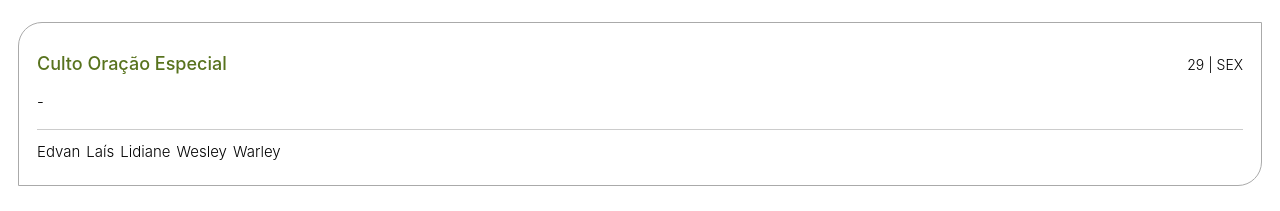
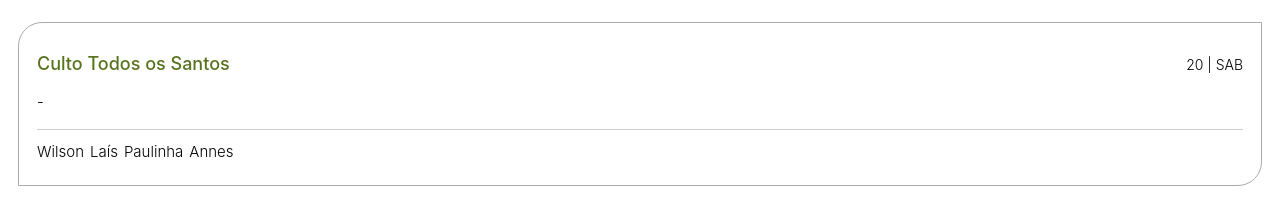
Before and after one commit to hupernikomen/scalepraise, a React (Create React App) app: page / in a window 1280 px wide. Shown: the part 1179-1390 px from the top of the page. Built offline with nearby package versions, Linux system fonts and the light colour scheme.

Commit message:
melhorias

```diff
--- a/src/App.js
+++ b/src/App.js
@@ -8,22 +8,23 @@ const versiculos = require('./utils/versiculos.json');
 const hinos = require('./utils/selecaohinos.json');
 
 export default function App() {
-  const [louvoresTocador, setLouvoresTocador] = useState([]);
-  const [tipoLouvor, setTipoLouvor] = useState('');
+  const [louvoresPorTocador, setLouvoresPorTocador] = useState([]);
+  const [selecaoTipo, setSelecaoTipo] = useState('');
+  const [selecaoTocador, setSelecaoTocador] = useState('');
+  const [sorteioVersiculo, setSorteioVersiculo] = useState(Math.floor(Math.random() * versiculos.length));
+
   const tocadores = ['Andre', 'Thiago', 'Warley', 'Rhuan'];
-  const [tocador, setTocador] = useState('');
   const [obs, setObs] = useState([]);
 
-  var moment = require('moment');
-  var data_hora_atual = new Date();
+  const moment = require('moment');
+  const hoje = new Date();
 
-  const numDaSemanaNoAno = moment(data_hora_atual).startOf('isoWeek').format('ww');
+  const contSemana = moment(hoje).startOf('isoWeek').format('ww');
+  let tocadorIbav = null;
 
   useEffect(() => {
-    buscaTocador(tocador, tipoLouvor);
-  }, [tocador, tipoLouvor]);
-
-  const [sortVerso, setSortVerso] = useState(Math.floor(Math.random() * versiculos.length));
+    buscaTocador(selecaoTocador, selecaoTipo);
+  }, [selecaoTocador, selecaoTipo]);
 
   useEffect(() => {
     // setTimeout(() => {
@@ -38,7 +39,7 @@ export default function App() {
 
     const interval = setInterval(() => {
       const index = Math.floor(Math.random() * versiculos.length);
-      setSortVerso(index);
+      setSorteioVersiculo(index);
     }, 8000);
 
     // Clean up the interval on component unmount
@@ -52,7 +53,6 @@ export default function App() {
       psh: ['Thiago', 'Andre', 'Warley', 'Rhuan', 'Thiago'],
       ebd: ['Annes']
     },
-
     vocalistas: {
       oracaoedoutrina: ['Lidiane', 'Laís', 'Edvan'],
       psh: [
@@ -61,12 +61,11 @@ export default function App() {
         ['Edmilson', 'Fernanda'],
         ['Lidiane', 'Laís', 'Edvan'],
         ['Convite', 'Convite']
-      ], // COM CHUVA
+      ],
       ebd: ['Wilson', 'Paulinha']
     }
   };
 
-  let tocadorIbav = null;
   if (numeroDaSemana() === numeroDeDomingosMes()) {
     tocadorIbav = 'Warley';
   } else if (numeroDaSemana() % 2) {
@@ -78,9 +77,8 @@ export default function App() {
   const buscaLouvores = (tipo, tocador, numDaSemanaNoAno) => {
     const listaTipo = listaLouvores.filter((item) => item.tipo === tipo);
     const listatocador = listaTipo.filter((item) => item.tocadores?.indexOf(tocador) > -1);
+    const posicao = (numDaSemanaNoAno - 1) % listatocador.length;
 
-    // const posicao = index - Math.floor(index / listatocador.length) * listatocador.length;
-    const posicao = (numDaSemanaNoAno - 1) % listatocador.length;
     return listatocador[posicao] || '[ Livre Escolha ]';
   };
 
@@ -88,7 +86,7 @@ export default function App() {
     {
       culto: 'Doutrina / Oração',
       data: proximo(5),
-      louvores: [buscaLouvores('sexta', 'Warley', numDaSemanaNoAno - 1), buscaLouvores('sexta', 'Warley', numDaSemanaNoAno)],
+      louvores: [buscaLouvores('sexta', 'Warley', contSemana - 1), buscaLouvores('sexta', 'Warley', contSemana)],
       vocalistas: musicos.vocalistas.oracaoedoutrina,
       instrumentistas: musicos.instrumentistas.sexta,
       status: true
@@ -104,8 +102,8 @@ export default function App() {
     {
       culto: 'Louvor e Pregação',
       data: proximo(0),
-      louvores: [buscaLouvores('preludio', tocadorIbav, numDaSemanaNoAno), buscaLouvores('primeiromomento', tocadorIbav, numDaSemanaNoAno), buscaLouvores('comunhao', tocadorIbav, numDaSemanaNoAno)],
-      hcc: hinos[parseInt(numDaSemanaNoAno)],
+      louvores: [buscaLouvores('preludio', tocadorIbav, contSemana), buscaLouvores('primeiromomento', tocadorIbav, contSemana), buscaLouvores('comunhao', tocadorIbav, contSemana)],
+      hcc: hinos[parseInt(contSemana)],
       vocalistas: ['Edmilson', 'Edvan', ...VozesFemininas()],
       instrumentistas: ['Wesley', 'Annes', tocadorIbav],
       status: true
@@ -114,10 +112,10 @@ export default function App() {
       culto: 'PSH',
       data: proximo(6),
       louvores: [
-        buscaLouvores('preludio', musicos.instrumentistas.psh[0], numDaSemanaNoAno),
-        buscaLouvores('primeiromomento', musicos.instrumentistas.psh[0], numDaSemanaNoAno + 1),
-        buscaLouvores('primeiromomento', musicos.instrumentistas.psh[0], numDaSemanaNoAno + 2),
-        buscaLouvores('comunhao', musicos.instrumentistas.psh[0], numDaSemanaNoAno + 2)
+        buscaLouvores('preludio', musicos.instrumentistas.psh[0], contSemana),
+        buscaLouvores('primeiromomento', musicos.instrumentistas.psh[0], contSemana + 1),
+        buscaLouvores('primeiromomento', musicos.instrumentistas.psh[0], contSemana + 2),
+        buscaLouvores('comunhao', musicos.instrumentistas.psh[0], contSemana + 2)
       ],
       vocalistas: musicos.vocalistas.psh[numeroDaSemana() - 1],
       instrumentistas: [musicos.instrumentistas.psh[numeroDaSemana() - 1], 'Annes'],
@@ -126,18 +124,18 @@ export default function App() {
     // ________________________________________
 
     {
-      data: converteData('29/12/2023'),
-      culto: 'Culto Oração Especial',
+      data: converteData('20/1/2024'),
+      culto: 'Culto Todos os Santos',
       louvores: [''],
-      vocalistas: ['Edvan', 'Laís', 'Lidiane'],
-      instrumentistas: ['Wesley', 'Warley']
+      vocalistas: ['Wilson', 'Laís', 'Paulinha'],
+      instrumentistas: ['Annes']
     }
   ];
 
   // Busca o Tocador com base no tipo de louvor
   function buscaTocador(tocador, tipo) {
     const louvorEncontrado = listaLouvores.filter((louvor) => louvor.tocadores?.includes(tocador) && louvor.tipo === tipo);
-    setLouvoresTocador(louvorEncontrado);
+    setLouvoresPorTocador(louvorEncontrado);
   }
 
   // Coloca as datas em ordem cronologica
@@ -150,9 +148,10 @@ export default function App() {
     const voz1 = ['Lais', 'Paulinha', 'Kelviane', 'Fernanda', 'Lidiane'];
     const voz2 = ['Lais', 'Kelviane', 'Lidiane'];
 
-    let i1 = (numDaSemanaNoAno - 1) % voz1.length;
-    let i2 = (numDaSemanaNoAno - 1) % voz2.length;
+    let i1 = (contSemana - 1) % voz1.length;
+    let i2 = (contSemana - 1) % voz2.length;
 
+    // Impede repetição de vozes
     if (voz1[i1] === voz2[i2]) {
       i1++;
     }
@@ -171,9 +170,9 @@ export default function App() {
       <div style={{ padding: 18, background: '#58731e' }}>
         <div style={{ marginBottom: 12, display: 'flex', alignItems: 'center' }}>
           <FiBookOpen size={16} color="#FFF" />
-          <label style={{ fontSize: 20, fontWeight: 600, color: '#FFF', marginLeft: 12 }}>{versiculos[sortVerso].ref}</label>
+          <label style={{ fontSize: 20, fontWeight: 600, color: '#FFF', marginLeft: 12 }}>{versiculos[sorteioVersiculo].ref}</label>
         </div>
-        <label style={{ fontSize: 16, fontStyle: 'italic', fontWeight: 300, color: '#FFF' }}>{versiculos[sortVerso].texto}</label>
+        <label style={{ fontSize: 16, fontStyle: 'italic', fontWeight: 300, color: '#FFF' }}>{versiculos[sorteioVersiculo].texto}</label>
       </div>
     );
   }
@@ -227,7 +226,7 @@ export default function App() {
       >
         <div style={{ width: '100vw', height: 75, background: '#fff', opacity: 0.7 }} />
         <div style={{ position: 'absolute' }}>
-          <h1 style={{ fontSize: 20, fontWeight: 900, color: '#000', margin: 0 }}>ESCALA DE LOUVOR #{numDaSemanaNoAno}</h1>
+          <h1 style={{ fontSize: 20, fontWeight: 900, color: '#000', margin: 0 }}>ESCALA DE LOUVOR #{contSemana}</h1>
           <span style={{ fontWeight: 300, fontSize: 12, marginTop: 3 }}>IGREJA BATISTA ÁRVORE DA VIDA</span>
         </div>
       </div>
@@ -240,7 +239,7 @@ export default function App() {
           <div style={{ display: 'flex', gap: 6 }}>
             <select
               style={{ fontWeight: 300, fontSize: 15, width: '45%', background: '#fff', height: 40, padding: '0 12px', borderRadius: 6, outline: 'none' }}
-              onChange={(e) => setTocador(e.target.value)}
+              onChange={(e) => setSelecaoTocador(e.target.value)}
             >
               <option>Quem tocará?</option>
               {tocadores.map((tocador, index) => (
@@ -248,10 +247,10 @@ export default function App() {
               ))}
             </select>
 
-            {tocador ? (
+            {selecaoTocador ? (
               <select
                 style={{ fontWeight: 300, fontSize: 15, width: '55%', background: '#fff', padding: '0 12px', height: 40, borderRadius: 6, outline: 'none' }}
-                onChange={(e) => setTipoLouvor(e.target.value)}
+                onChange={(e) => setSelecaoTipo(e.target.value)}
               >
                 <option>Qual momento?</option>
                 <option value={'preludio'}>Prelúdio</option>
@@ -263,7 +262,7 @@ export default function App() {
           </div>
 
           <div style={{ margin: 18 }}>
-            {louvoresTocador.map((louvor, index) => {
+            {louvoresPorTocador.map((louvor, index) => {
               return (
                 <div key={index} style={{ fontWeight: 300, alignItems: 'center', display: 'flex', flexDirection: 'row' }}>
                   - {louvor?.louvor}
--- a/src/functions.js
+++ b/src/functions.js
@@ -1,12 +1,12 @@
 // Encontre o próximo dia que seja sexta-feira
 export function proximo(num) {
   let now = new Date();
-  let nextSaturday = new Date(now.getTime());
-  while (nextSaturday.getDay() !== num) {
-    nextSaturday.setDate(nextSaturday.getDate() + 1);
+  let nextDay = new Date(now.getTime());
+  while (nextDay.getDay() !== num) {
+    nextDay.setDate(nextDay.getDate() + 1);
   }
 
-  return nextSaturday;
+  return nextDay;
 }
 
 export function numeroDaSemana() {
--- a/src/utils/louvores.json
+++ b/src/utils/louvores.json
@@ -3,17 +3,15 @@
   { "tipo": "preludio", "tom": "F#m", "louvor": "Em Espírito em verdade", "tocadores": ["Andre", "Thiago"] },
   { "tipo": "preludio", "tom": "C", "louvor": "Renova-me", "tocadores": ["Andre", "Warley", "Thiago"] },
   { "tipo": "preludio", "tom": "E", "louvor": "Jesus em Tua presença", "tocadores": ["Andre", "Thiago", "Warley"] },
-  { "tipo": "preludio", "tom": "C", "louvor": "Cria em Mim", "tocadores": [] },
   { "tipo": "preludio", "tom": "D", "louvor": "Vem, esta é a hora", "tocadores": ["Andre", "Thiago"] },
   { "tipo": "preludio", "tom": "F", "louvor": "Não ha Deus maior", "tocadores": ["Andre"] },
   { "tipo": "preludio", "tom": "", "louvor": "Vim para adorar-Te", "tocadores": ["Andre", "Warley", "Thiago"] },
-  { "tipo": "preludio", "tom": "", "louvor": "Tu és Soberano", "tocadores": [""] },
   { "tipo": "preludio", "tom": "", "louvor": "Me derramar", "tocadores": ["Thiago"] },
   { "tipo": "preludio", "tom": "", "louvor": "Digno de Glória", "tocadores": ["Warley"] },
   { "tipo": "preludio", "tom": "", "louvor": "Deus esta aqui", "tocadores": ["Andre"] },
 
   { "tipo": "sexta", "tom": "", "louvor": "Vim para adorar-Te", "tocadores": ["Warley"] },
-  { "tipo": "sexta", "tom": "", "louvor": "Digno de Glória", "tocadores": ["Warley"] },
+  { "tipo": "sexta", "tom": "G", "louvor": "Digno de Glória", "tocadores": ["Warley"] },
   { "tipo": "sexta", "tom": "E", "louvor": "Jesus em Tua presença", "tocadores": ["Warley"] },
   { "tipo": "sexta", "tom": "", "louvor": "Deus esta aqui", "tocadores": ["Warley"] },
   { "tipo": "sexta", "tom": "Am", "louvor": "Ao único", "tocadores": ["Warley"] },
@@ -64,7 +62,6 @@
   { "tipo": "comunhao", "tom": "", "louvor": "Celebrai com jubilo", "tocadores": ["Rhuan", "Andre", "Warley"] },
   { "tipo": "comunhao", "tom": "", "louvor": "A alegria está no coração", "tocadores": ["Thiago"] },
   { "tipo": "comunhao", "tom": "", "louvor": "Ainda que a figueira", "tocadores": ["Andre", "Rhuan"] },
-  { "tipo": "comunhao", "tom": "", "louvor": "Reina em mim", "tocadores": [""] },
   { "tipo": "comunhao", "tom": "", "louvor": "Quero que valorize", "tocadores": ["Andre", "Thiago", "Warley"] },
   { "tipo": "comunhao", "tom": "", "louvor": "Nosso General", "tocadores": ["Rhuan", "Thiago", "Andre"] },
   { "tipo": "comunhao", "tom": "", "louvor": "Deus é o meu refúgio", "tocadores": ["Andre"] },
```
